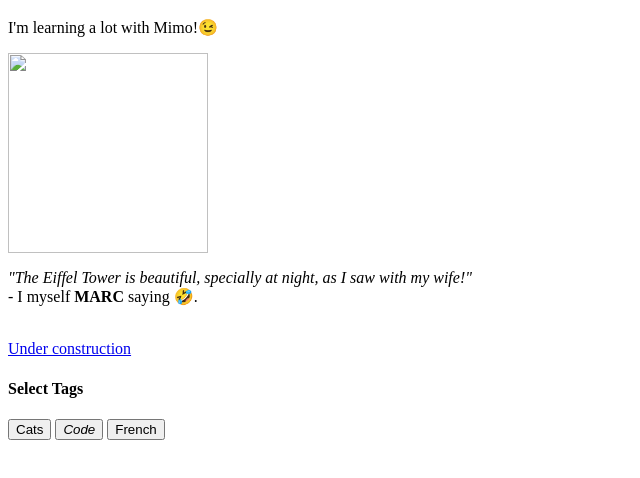
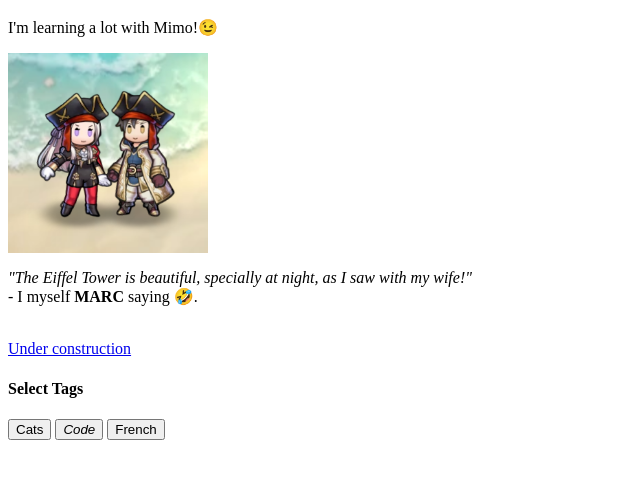
Before and after one commit to MairCalvo/maircalvo.github.io, a plain HTML site: page index.html in a window 1280 px wide. Shown: the part 48-526 px from the top of the page, without its empty margins (0-640 px from the left). Drawn offline with Linux system fonts and the light colour scheme.

Commit message:
Update index.html

```diff
--- a/index.html
+++ b/index.html
@@ -5,7 +5,7 @@
   I'm learning a lot with Mimo!😉
   </p>
   <p>
-  <img src="/img/eiffel.png" width="200" height="200">
+  <img src="/Screenshot_20221212-053738~2.png" width="200" height="200">
   </p>
   <p>
    <em>"The Eiffel Tower is beautiful, specially at night, as I saw with my wife!"</em><br>
```
